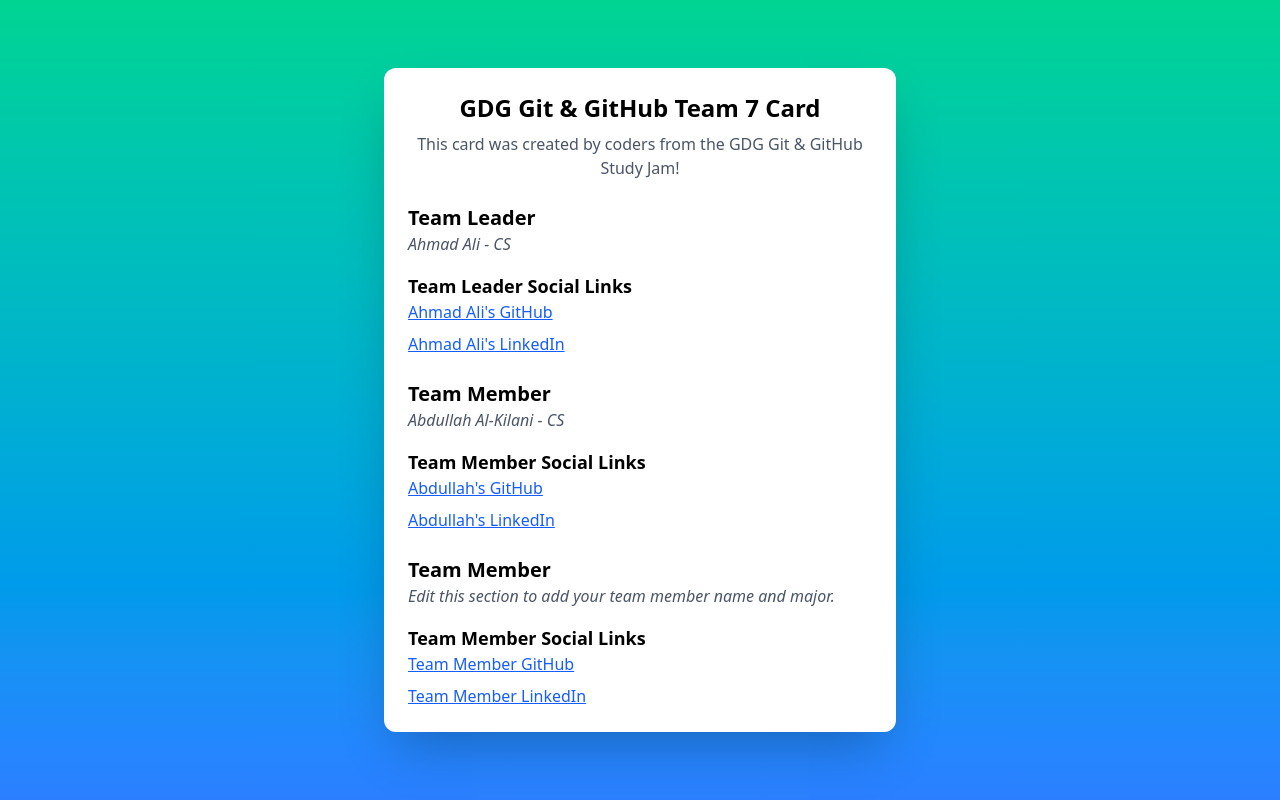
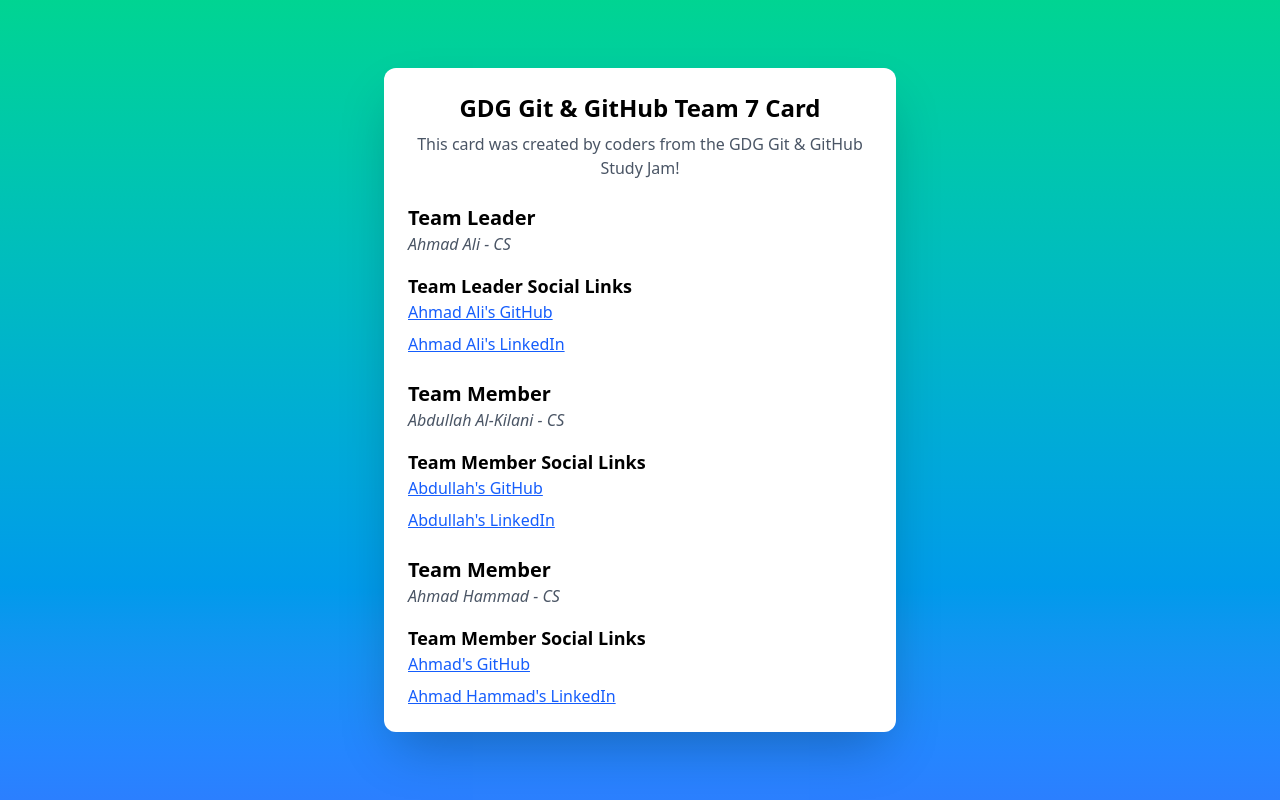
Before and after one commit to ahmadali9250/GDG_Git_Team_7_Card, a plain HTML site: page index.html in a window 1280 px wide. Drawn offline with nearby package versions, Linux system fonts and the light colour scheme.

Commit message:
Added Ahmad's details to the Team Member section

```diff
--- a/index.html
+++ b/index.html
@@ -37,14 +37,14 @@
         </section>
 
         <section>
-            <!-- Team Member Section -->
+            <!--  Team Member Section  -->
             <h2 class="mt-6 text-xl font-semibold">Team Member</h2>
-            <p class="text-gray-600 italic">Edit this section to add your team member name and major.</p>
+            <p class="text-gray-600 italic">Ahmad Hammad - CS</p>
 
             <h3 class="mt-4 text-lg font-semibold">Team Member Social Links</h3>
             <ul class="space-y-2">
-                <li><a href="social-link" class="text-blue-600 underline">Team Member GitHub</a></li>
-                <li><a href="social-link" class="text-blue-600 underline">Team Member LinkedIn</a></li>
+                <li><a href="https://github.com/AhmadHammad1" class="text-blue-600 underline">Ahmad's GitHub</a></li>
+                <li><a href="https://www.linkedin.com/in/ahmad-hammad-31b81a2b6/" class="text-blue-600 underline">Ahmad Hammad's LinkedIn</a></li>
             </ul>
         </section>
     </div>
```
